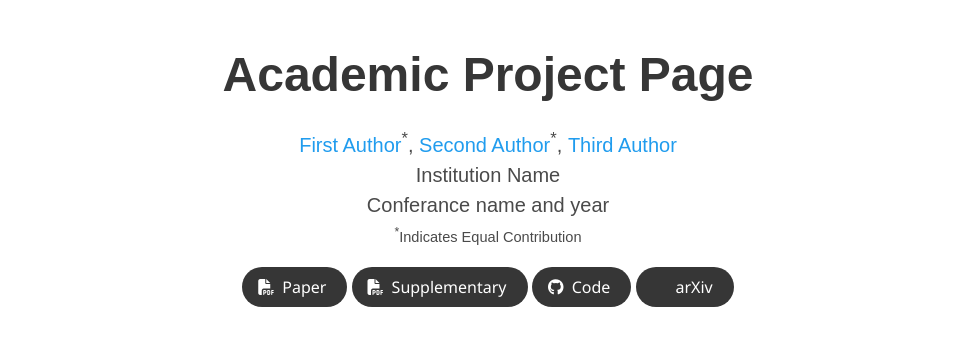
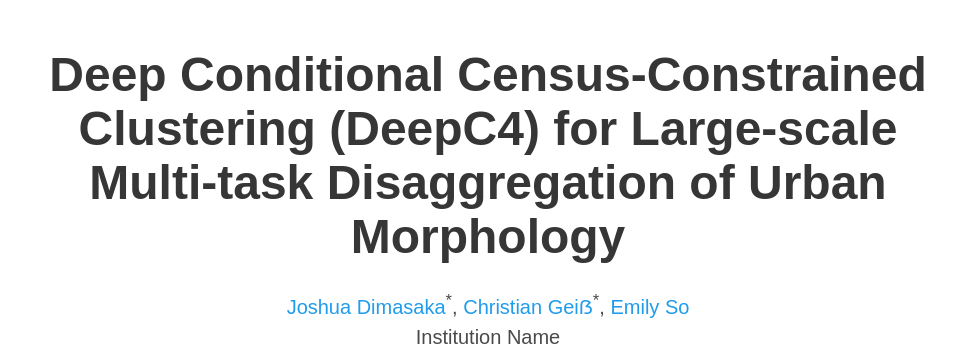
Before and after one commit to riskaudit/DeepC4, a plain HTML site: page index.html in a window 1280 px wide. Shown: the top 357 px of the page, without its empty margins (152-1107 px from the left). Drawn offline with nearby package versions, Linux system fonts and the light colour scheme; some icons are missing; a web font is replaced by a local one.

Commit message:
Initial update to check

```diff
--- a/index.html
+++ b/index.html
@@ -24,7 +24,7 @@
   <meta name="viewport" content="width=device-width, initial-scale=1">
 
 
-  <title>Academic Project Page</title>
+  <title>Deep Conditional Census-Constrained Clustering (DeepC4) for Large-scale Multi-task Disaggregation of Urban Morphology</title>
   <link rel="icon" type="image/x-icon" href="static/images/favicon.ico">
   <link href="https://fonts.googleapis.com/css?family=Google+Sans|Noto+Sans|Castoro"
   rel="stylesheet">
@@ -52,15 +52,15 @@
       <div class="container is-max-desktop">
         <div class="columns is-centered">
           <div class="column has-text-centered">
-            <h1 class="title is-1 publication-title">Academic Project Page</h1>
+            <h1 class="title is-1 publication-title">Deep Conditional Census-Constrained Clustering (DeepC4) for Large-scale Multi-task Disaggregation of Urban Morphology</h1>
             <div class="is-size-5 publication-authors">
               <!-- Paper authors -->
               <span class="author-block">
-                <a href="FIRST AUTHOR PERSONAL LINK" target="_blank">First Author</a><sup>*</sup>,</span>
+                <a href="https://www.joshuadimasaka.com/" target="_blank">Joshua Dimasaka</a><sup>*</sup>,</span>
                 <span class="author-block">
-                  <a href="SECOND AUTHOR PERSONAL LINK" target="_blank">Second Author</a><sup>*</sup>,</span>
+                  <a href="https://www.geographie.uni-bonn.de/de/forschung/arbeitsgruppen/ag-geiss/ag-geiss#Prof" target="_blank">Christian Geiẞ</a><sup>*</sup>,</span>
                   <span class="author-block">
-                    <a href="THIRD AUTHOR PERSONAL LINK" target="_blank">Third Author</a>
+                    <a href="https://www.arct.cam.ac.uk/people/ekms2%40cam.ac.uk" target="_blank">Emily So</a>
                   </span>
                   </div>
 
```
